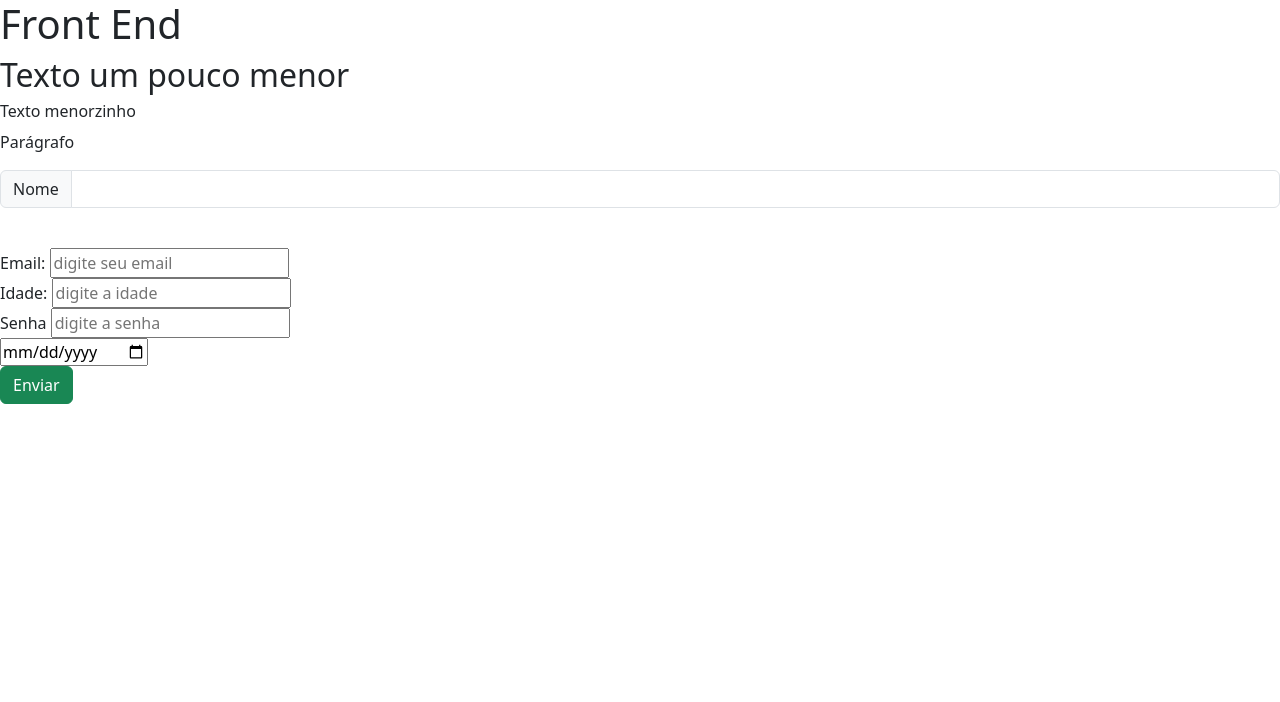
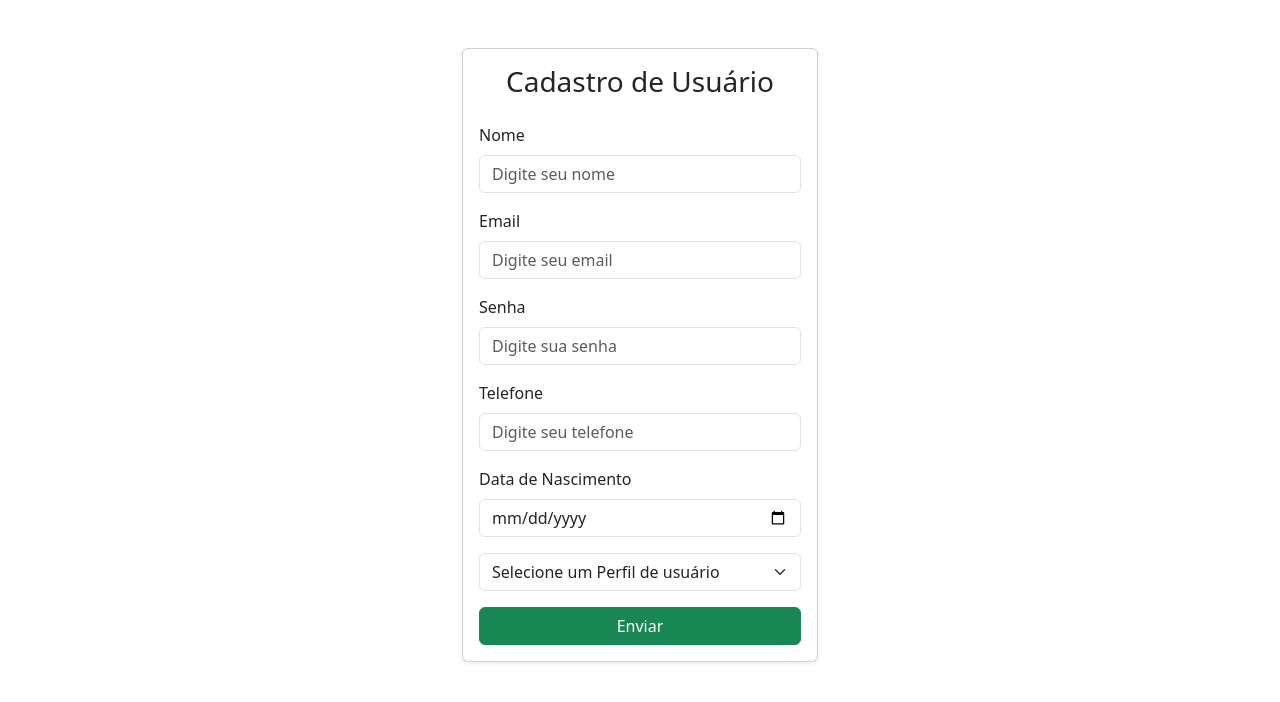
Before and after one commit to dacasfilipe/DominandoFrontend, a plain HTML site: page index.html in a window 1280 px wide. Drawn offline with Linux system fonts and the light colour scheme; files that its build step writes are made by us from their sources.

Commit message:
update index.html

```diff
--- a/index.html
+++ b/index.html
@@ -1,27 +1,65 @@
-<html>
+<html lang="pt-br">
 <head>
+    <meta charset="UTF-8">
+    <meta name="viewport" content="width=device-width, initial-scale=1.0">
     <title>Frontend</title>
     <link rel="shortcut icon" href="assets/icons8-copas-64.png" type="image/x-icon">
-        <link rel="stylesheet" href="style.css">
     <link rel="stylesheet" href="css/bootstrap.min.css">
     <script src="js/bootstrap.min.js"></script>
 </head>
 <body>
-        <h1>Front End</h1>
-        <h2>Texto um pouco menor</h2>
-        <h6>Texto menorzinho</h6>
-        <p>Parágrafo</p>
-        <div class="input-group mb-3">
-            <span class="input-group-text">Nome</span>
-            <input type="text" id="nome" class="form-control" aria-label="Sizing example input" aria-describedby="inputGroup-sizing-default">
-        </div><br>
-        <label for="email">Email:</label>
-        <input type="email" id="email" placeholder="digite seu email"><br>
-        <label for="idade">Idade:</label>
-        <input type="number" id="idade" placeholder="digite a idade"><br>
-        <label for="senha">Senha</label>
-        <input type="password" id="senha" placeholder="digite a senha"><br>
-        <input type="date" id="dataCadastro" placeholder="data"><br>
-        <button class="btn btn-success" onclick="salvarDados()">Enviar</button>
+    <!-- Container principal para o layout responsivo -->
+    <div class="container py-5">
+        <div class="row justify-content-center">
+            <div class="col-md-6 col-lg-4">
+                <!-- Card de formulário -->
+                <div class="card shadow-sm">
+                    <div class="card-body">
+                        <h3 class="text-center mb-4">Cadastro de Usuário</h1>
+                        <!-- Formulário -->
+                        <!-- <form> -->
+                            <div class="mb-3">
+                                <label for="nome" class="form-label">Nome</label>
+                                <input type="text" id="nome" class="form-control" placeholder="Digite seu nome">
+                            </div>
+
+                            <div class="mb-3">
+                                <label for="email" class="form-label">Email</label>
+                                <input type="email" id="email" class="form-control" placeholder="Digite seu email">
+                            </div>
+
+                            <div class="mb-3">
+                                <label for="senha" class="form-label">Senha</label>
+                                <input type="password" id="senha" class="form-control" placeholder="Digite sua senha">
+                            </div>
+
+                            <div class="mb-3">
+                                <label for="phone" class="form-label">Telefone</label>
+                                <input type="text" id="phone" class="form-control" placeholder="Digite seu telefone">
+                            </div>
+
+                            <div class="mb-3">
+                                <label for="dataNascimento" class="form-label">Data de Nascimento</label>
+                                <input type="date" id="birthDate" class="form-control">
+                            </div>
+                            <div class="mb-3">
+                                <select class="form-select" id="roles" >
+                                    <option selected>Selecione um Perfil de usuário</option>
+                                    <option value="ADMIN">ADMIN</option>
+                                    <option value="USER">USER</option>
+                                    <option value="GUEST">GUEST</option>
+                                </select>
+                            </div>
+                            <!-- Botão de envio -->
+                            <div class="d-grid">
+                                <button class="btn btn-success" onclick="salvarUsuario()">Enviar</button>
+                            </div>
+                        <!-- </form> -->
+                    </div>
+                </div>
+            </div>
+        </div>
+    </div>
+    <script src="js/script.js"></script>
 </body>
 </html>
--- a/js/script.js
+++ b/js/script.js
@@ -0,0 +1,31 @@
+function salvarUsuario(){
+    //cria um objeto usuario
+    let usuario = {
+        name: document.getElementById("nome").value,
+        email: document.getElementById("email").value,
+        password: document.getElementById("senha").value,
+        phone: document.getElementById("phone").value,
+        birthDate: document.getElementById("birthDate").value,
+        roles: document.getElementById("roles").value
+    }
+    console.log(usuario);
+    //formato json
+    // {
+    //     "name": "John Doe",
+    //     "email": "john@example.com",
+    //     "phone": "123456789",
+    //     "password":"123",
+    //     "birthDate": "1990-01-01",
+    //     "roles": "USER"
+    // }
+    //envia os dados para a API(backend)
+    //substituir o postman(mesmos dados)
+    fetch("http://localhost:8080/api/users",{
+        method: "POST",
+        headers: {"Content-Type":"application/json"},
+        body: JSON.stringify(usuario)
+    })
+    .then(response => response.json())
+    .then(data => console.log("Usuário salvo:", data))
+    .catch(error => console.error("Erro ao salvar usuário:", error));
+}
```
Also changed, not shown: indexgpt.html (deleted, +0 -57 lines). Lines whose indentation alone changed are shown as unchanged.
